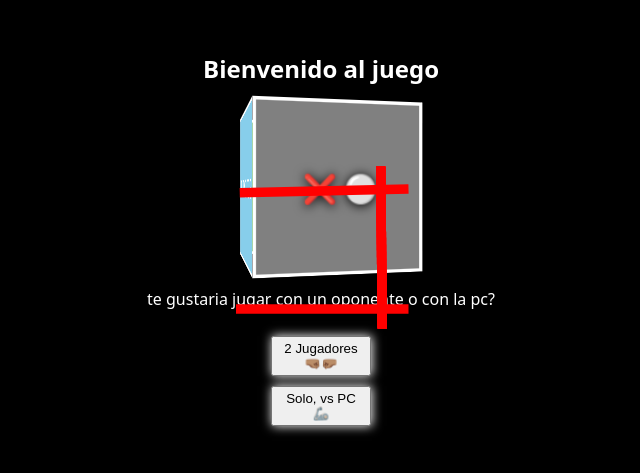
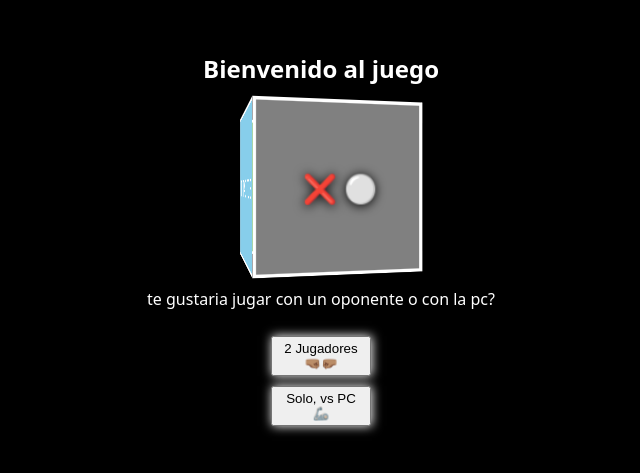
Before and after one commit to JorgeLLezcano/new-tres-en-raya, a React (Create React App) app: page / in a window 1280 px wide. Shown: the part 171-644 px from the top of the page, without its empty margins (319-959 px from the left). Built offline with nearby package versions, Linux system fonts and the light colour scheme.

Commit message:
efecto de line opacity activo con js. primer intento

```diff
--- a/src/App.js
+++ b/src/App.js
@@ -216,14 +216,18 @@ export default function App() {
       </div>
   <div className='conteiner-line'>
   <svg viewBox="0 0 800 800" xmlns="http://www.w3.org/2000/svg">
-  <line x1="430" y1="532" x2="426" y2="100" stroke="#70AEDB" stroke-width="25"/>
-  <line x1="500" y1="480" x2="40" y2="480" stroke="#70AEDB" stroke-width="25"/>
-  <line x1="50" y1="170" x2="500" y2="160" stroke="#70AEDB" stroke-width="25"/>
-  <line x1="430" y1="532" x2="426" y2="100" stroke="#70AEDB" stroke-width="25"/>
-  <line x1="430" y1="532" x2="426" y2="100" stroke="#70AEDB" stroke-width="25"/>
-  <line x1="430" y1="532" x2="426" y2="100" stroke="#70AEDB" stroke-width="25"/>
-  <line x1="430" y1="532" x2="426" y2="100" stroke="#70AEDB" stroke-width="25"/>
-  <line x1="430" y1="532" x2="426" y2="100" stroke="#70AEDB" stroke-width="25"/>
+  <line className='vert-rigth' x1="430" y1="532" x2="426" y2="100" stroke="#70AEDB" stroke-width="25"
+  style={{opacity:winningConditions && winningConditions.toString()=== [2, 5, 8].toString() ? '1' : '0'}}/>
+
+  <line className='orizont-down' x1="500" y1="480" x2="40" y2="480" stroke="#70AEDB" stroke-width="25"
+   style={{opacity:winningConditions && winningConditions.toString()=== [6, 7, 8].toString() ? '1' : '0'}}/>
+
+  <line className='orizont-up' x1="50" y1="170" x2="500" y2="160" stroke="#70AEDB" stroke-width="25"/>
+  <line className='orizont-medio' x1="51" y1="303" x2="500" y2="301" stroke="#70AEDB" stroke-width="25"/>
+  <line className='cruz-dos' x1="455" y1="142" x2="75" y2="522" stroke="#70AEDB" stroke-width="25"/>
+  <line className='vert-medio' x1="269" y1="88" x2="265" y2="522" stroke="#70AEDB" stroke-width="25"/>
+  <line className='vert-left' x1="100" y1="88" x2="100"y2="522" stroke="#70AEDB" stroke-width="25"/>
+  <line className='cruz-dos' x1="75" y1="142" x2="455" y2="522" stroke="#70AEDB" stroke-width="25"/>
 </svg>
   </div>
       <h1> Turno : {turn} </h1>
--- a/src/style.css
+++ b/src/style.css
@@ -224,3 +224,11 @@ svg{
 line{
   stroke: red;
 }
+
+.cruz-dos, .vert-left,
+.vert-medio, .cruz-dos,
+.orizont-medio, .orizont-up,
+.orizont-down, .vert-rigth{
+  /* stroke: white; */
+  opacity: 0;
+}
```
